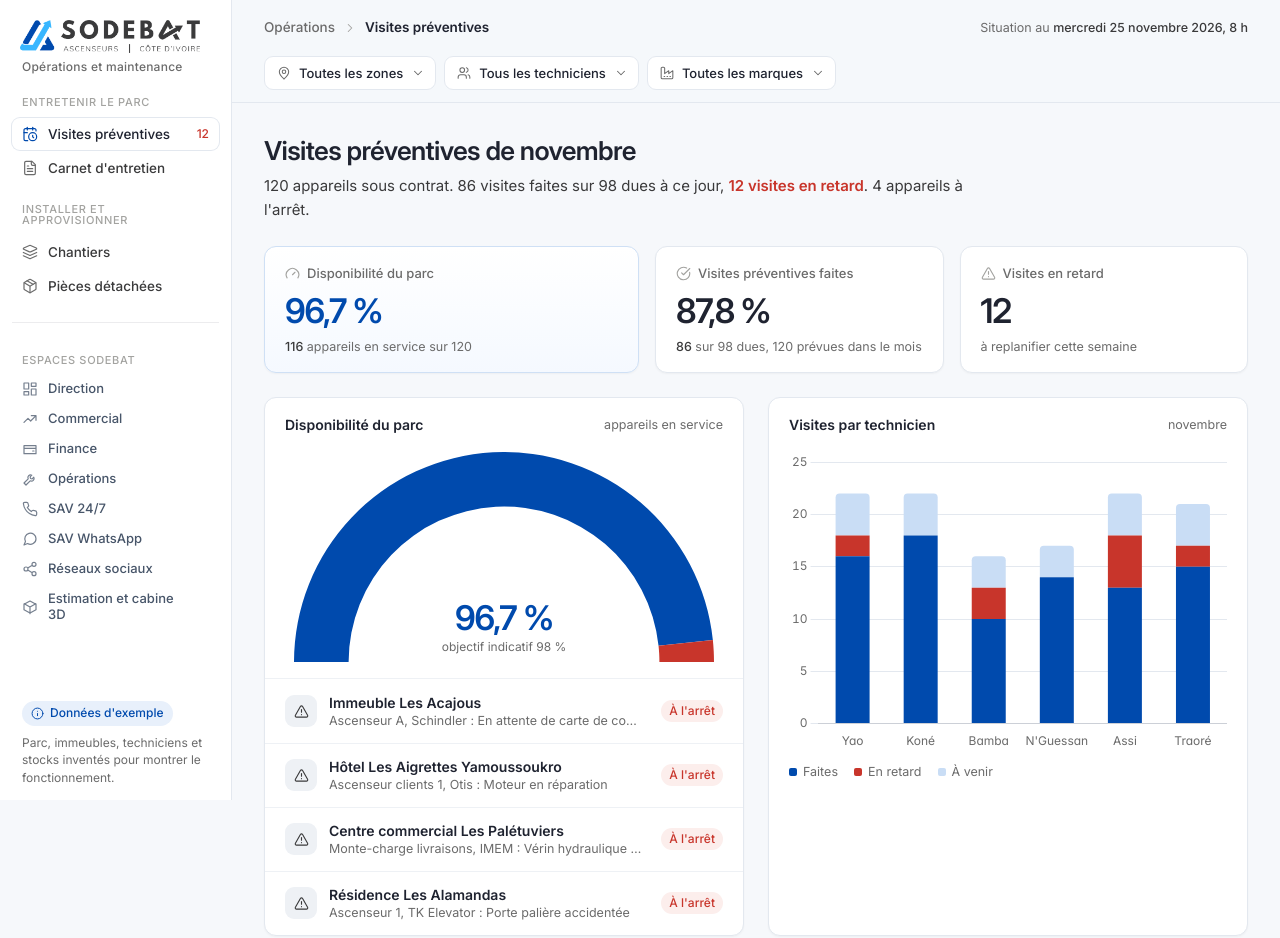
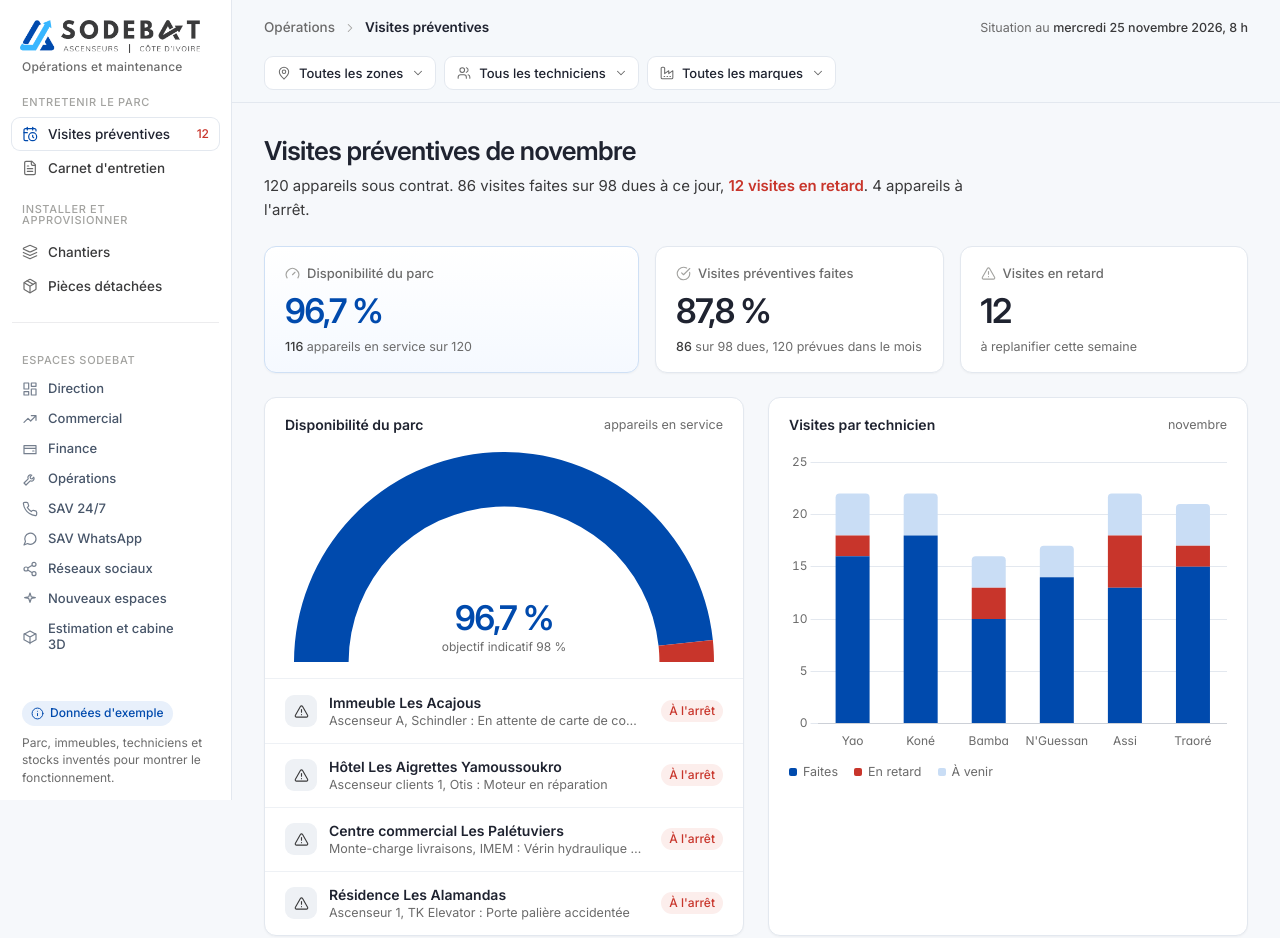
Before and after one commit to leslita06/sodebat-operations, a plain HTML site: page index.html in a window 1280 px wide. Shown: the top 938 px of the page. Drawn offline with Linux system fonts and the light colour scheme.

Commit message:
Lot 2 du 27/11 : nouveaux espaces en maquette

```diff
--- a/assets/suite.js
+++ b/assets/suite.js
@@ -9,6 +9,7 @@
     ['SAV 24/7', 'sodebat-sav/', 'M22 16.9v3a2 2 0 0 1-2.2 2 19.8 19.8 0 0 1-8.6-3.1 19.5 19.5 0 0 1-6-6A19.8 19.8 0 0 1 2.1 4.2 2 2 0 0 1 4.1 2h3a2 2 0 0 1 2 1.7c.1.9.4 1.8.7 2.7a2 2 0 0 1-.5 2.1L8 9.8a16 16 0 0 0 6 6l1.3-1.3a2 2 0 0 1 2.1-.4c.9.3 1.8.6 2.7.7a2 2 0 0 1 1.7 2z'],
     ['SAV WhatsApp', 'sodebat-whatsapp/', 'M21 11.5a8.4 8.4 0 0 1-12.6 7.3L3 21l2.2-5.3A8.4 8.4 0 1 1 21 11.5z'],
     ['Réseaux sociaux', 'sodebat-reseaux/', 'M18 8a3 3 0 1 0 0-6 3 3 0 0 0 0 6zM6 15a3 3 0 1 0 0-6 3 3 0 0 0 0 6zM18 22a3 3 0 1 0 0-6 3 3 0 0 0 0 6zM8.6 13.5l6.8 4M15.4 6.5l-6.8 4'],
+    ['Nouveaux espaces', 'sodebat-maquettes/', 'M12 3l1.9 5.8L20 10l-6.1 1.2L12 17l-1.9-5.8L4 10l6.1-1.2z'],
     ['Estimation et cabine 3D', 'sodebat-configurateur/', 'M21 16V8l-9-5-9 5v8l9 5 9-5zM3.3 7L12 12l8.7-5M12 22V12']
   ];
   var here = location.pathname.split('/').filter(Boolean)[0] + '/';
--- a/index.html
+++ b/index.html
@@ -157,6 +157,6 @@
 <script src="assets/icons.js?v=20261125d"></script>
 <script src="assets/data.js?v=20261125d"></script>
 <script src="assets/app.js?v=20261125d"></script>
-<script src="assets/suite.js?v=1127"></script>
+<script src="assets/suite.js?v=1127b"></script>
 </body>
 </html>
```
